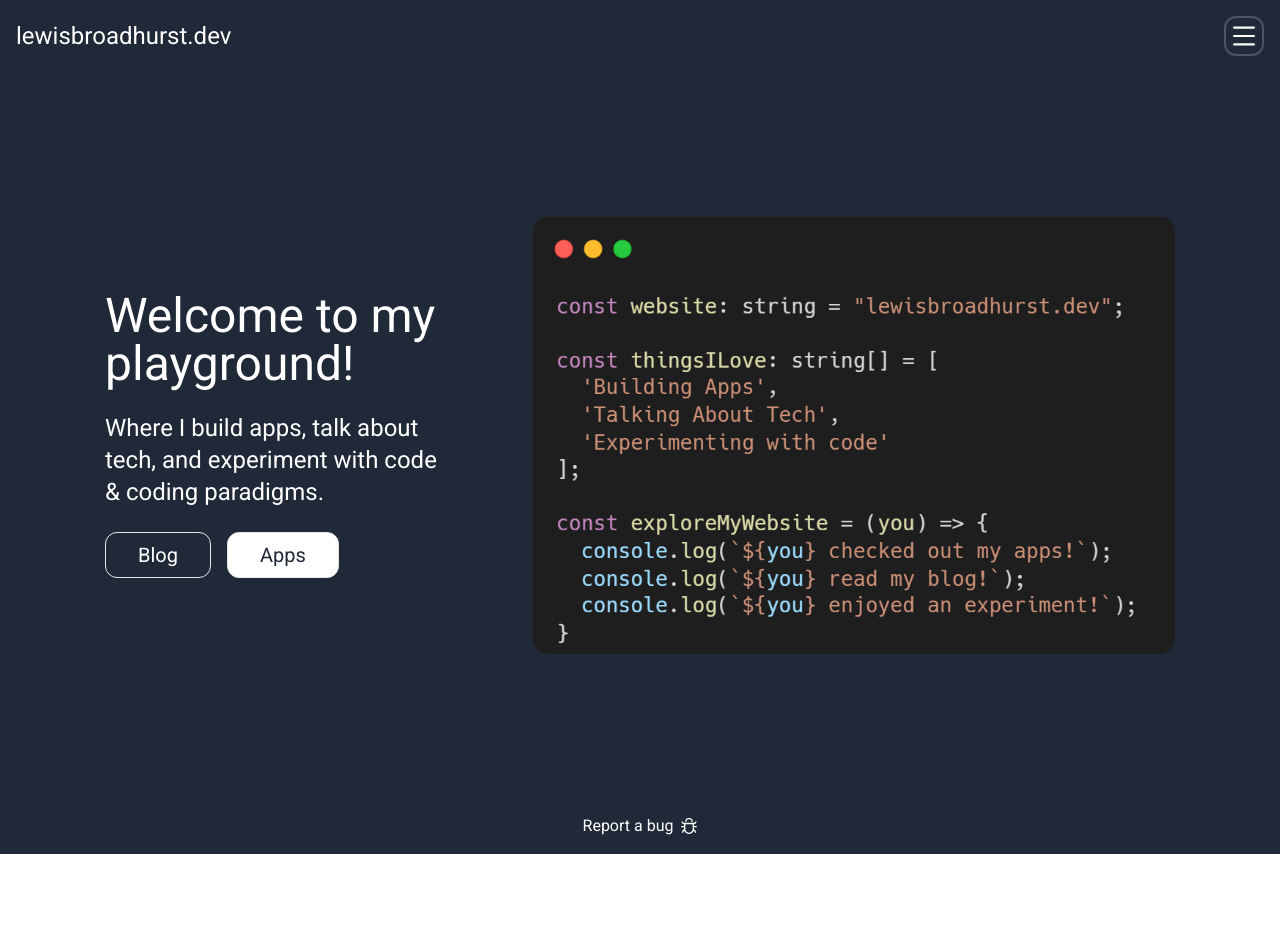
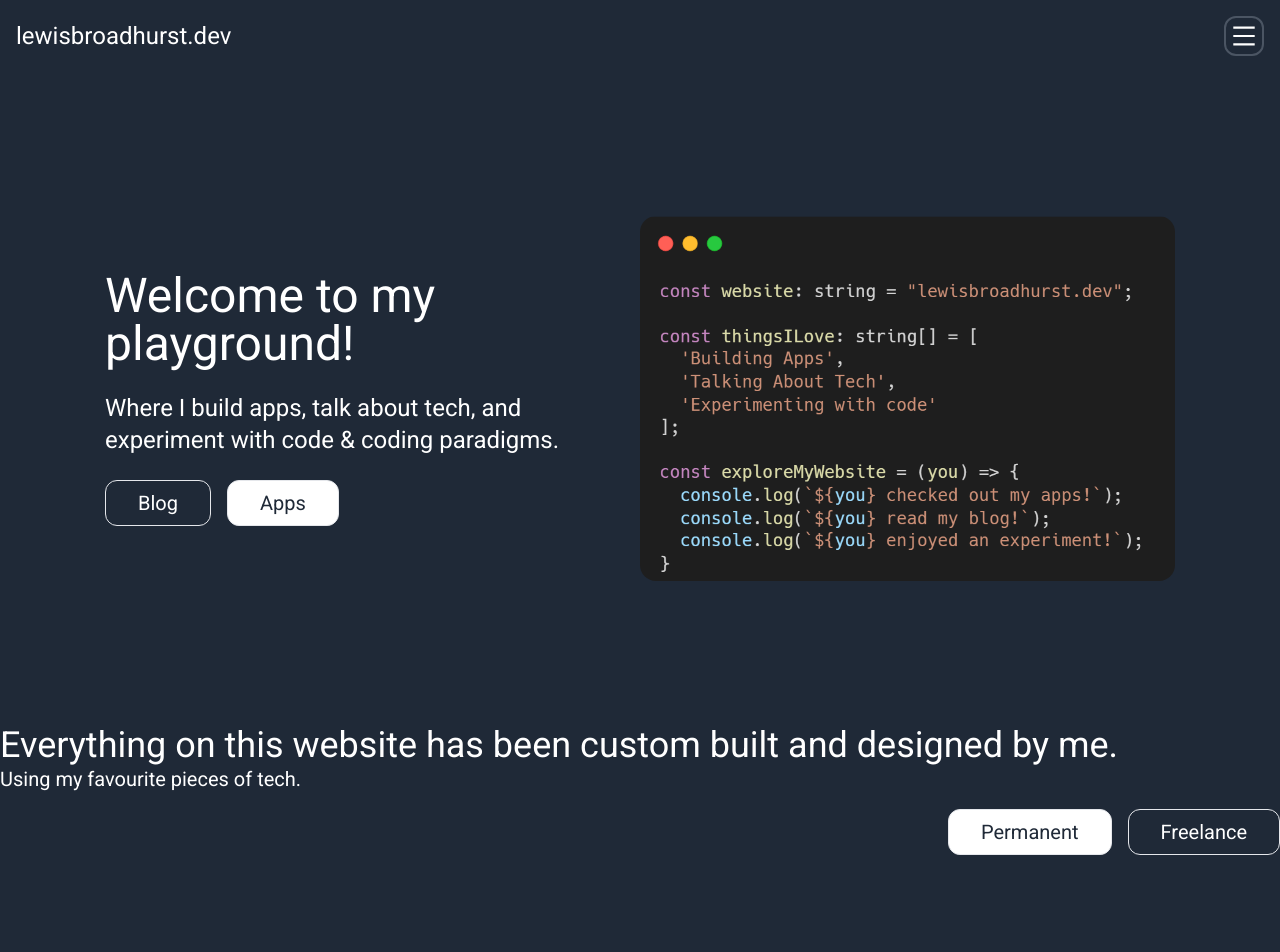
Before and after one commit to LMBroadhurst/CRYPTO_SUPERAPP, a Next.js app in the folder app/: page / in a window 1280 px wide. Shown: the top 952 px of the page. Before the commit the page ends 854 px from the top, so only its background shows below. Built offline with nearby package versions, Linux system fonts and the light colour scheme.

Commit message:
Adding experience

```diff
--- /dev/null
+++ b/app/components/home/Experience.tsx
@@ -0,0 +1,21 @@
+import React from "react";
+
+const Experience: React.FC = () => {
+
+    // Can I get a rotating series of icons for react?
+
+    return (
+        <section className="flex flex-col gap-4 text-xl">
+            <section>
+                <h3 className='text-2xl lg:text-3xl xl:text-4xl'>Everything on this website has been custom built and designed by me.</h3>
+                <p>Using my favourite pieces of tech.</p>
+            </section>
+            <section className='self-stretch flex flex-row-reverse justify-evenly lg:justify-start lg:gap-4'>
+                <button className='border py-2 px-8 rounded-xl'>Freelance</button>
+                <button className='border bg-white text-gray-800 py-2 px-8 rounded-xl'>Permanent</button>
+            </section>
+        </section>
+    )
+}
+
+export default Experience;
--- a/app/components/home/HomeView.tsx
+++ b/app/components/home/HomeView.tsx
@@ -5,7 +5,7 @@ const HomeView: React.FC = () => {
 
     return (
         <section className='text-xl px-10 flex flex-col items-center gap-5 lg:flex-row-reverse lg:w-[900px] lg:m-auto lg:gap-10 xl:w-[1150px] xl:gap-20'>
-            <img src={code.src} alt="Logo" className='rounded-2xl lg:w-3/5' />
+            <img src={code.src} alt="Logo" className='rounded-2xl lg:w-1/2' />
 
             <section className='flex flex-col gap-5 lg:gap-4 xl:gap-6'>
                 <section className='flex flex-col gap-2 text-left lg:gap-4 xl:gap-6'>
--- a/app/pages/index.tsx
+++ b/app/pages/index.tsx
@@ -3,6 +3,7 @@ import Head from 'next/head';
 import Header from '@/components/home/Header';
 import HomeView from '@/components/home/HomeView';
 import Footer from '@/components/home/Footer';
+import Experience from '@/components/home/Experience';
 
 
 
@@ -19,7 +20,13 @@ export default function Home() {
       <main className='text-white bg-gray-800 flex flex-col gap-6 lg:gap-24 xl:gap-36'>
         <Header />
 
-        <HomeView />
+        {/* // Should create a custom container for each section to avoid repeating code :) */}
+
+        <section className='flex flex-col gap-6 lg:gap-24 xl:gap-36'>
+          <HomeView />
+
+          <Experience />
+        </section>
 
         <Footer />
       </main>
```
